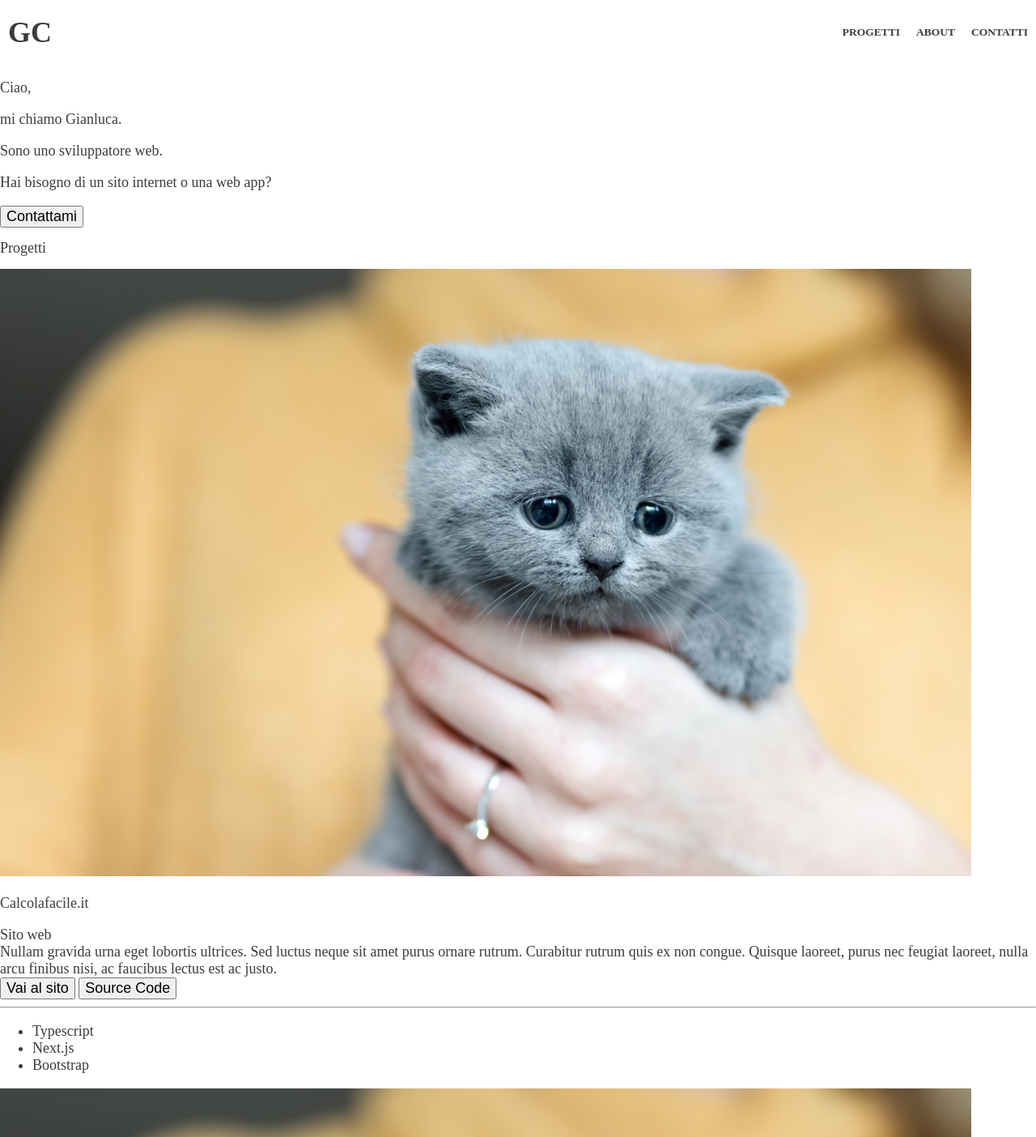
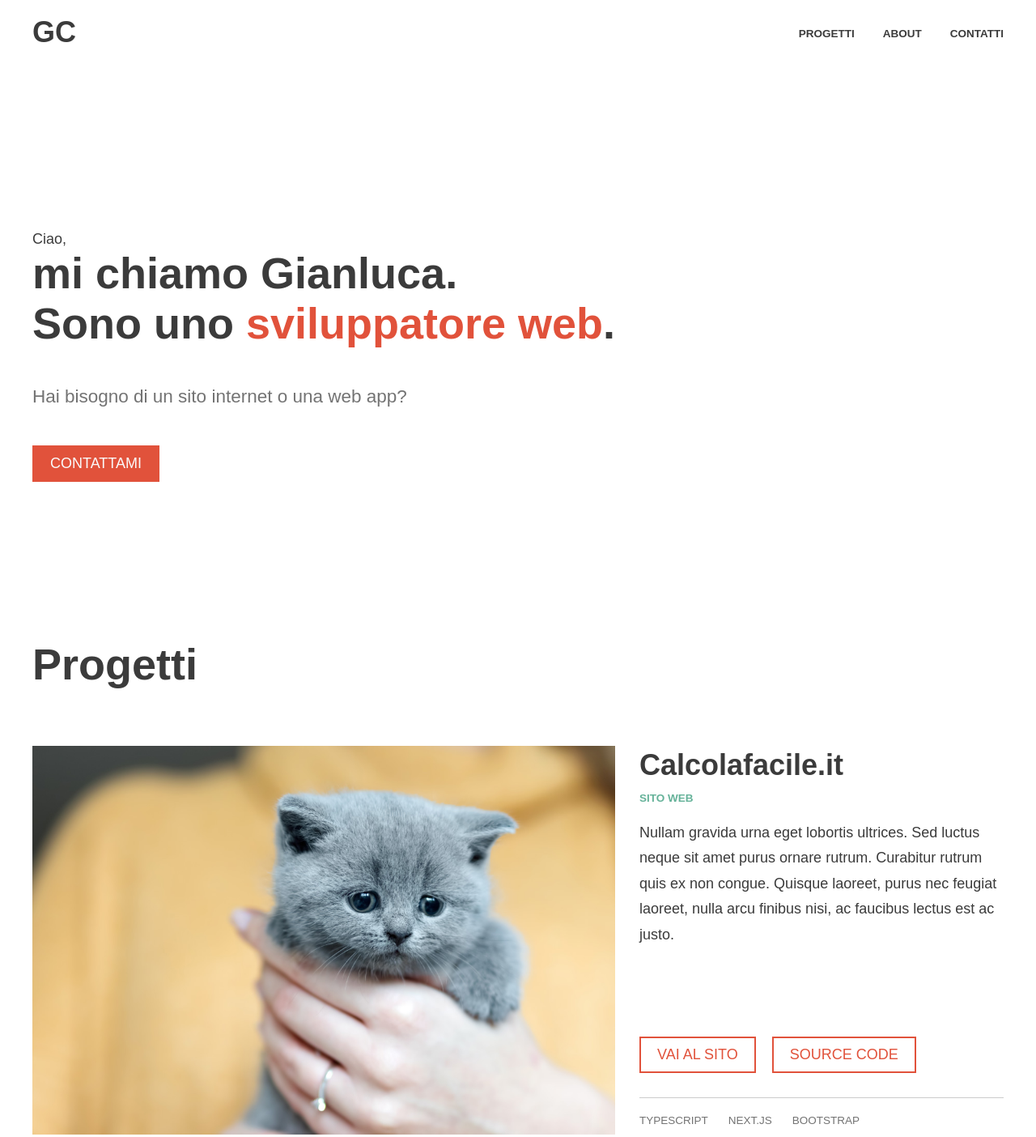
Before and after one commit to Mephid/mephid.github.io, a plain HTML site: page index.html in a window 1280 px wide. Shown: the top 1404 px of the page at 81% size. Drawn offline with Linux system fonts and the light colour scheme.

Commit message:
Second step

```diff
--- a/index.html
+++ b/index.html
@@ -7,31 +7,31 @@
     <link rel="stylesheet" href="/style.css" />
   </head>
   <body>
-    <nav class="nav">
-      <ul class="container nav__list">
-        <li class="nav__link nav__logo">GC</li>
-        <div class="nav__link-container">
+    <div class="navbar">
+      <div class="container navbar__container">
+        <div class="navbar__logo">GC</div>
+        <nav class="nav navbar__nav">
+          <ul>
             <li class="nav__link">Progetti</li>
             <li class="nav__link">About</li>
             <li class="nav__link">Contatti</li>
-        </div>
           </ul>
         </nav>
+      </div>
+    </div>
 
     <header class="hero">
       <div class="container">
-        <p>Ciao,</p>
-        <p class="hero__text hero__text--md">mi chiamo Gianluca.</p>
-        <h1>
+        <div class="hero__text">Ciao,</div>
+        <div class="hero__text hero__text--big">mi chiamo Gianluca.</div>
+        <h1 class="hero__text hero__text--big">
           Sono uno
-          <span class="hero__text hero__text--lg highlighted-primary"
-            >sviluppatore web</span
-          >.
+          <span class="color-primary">sviluppatore web</span>.
         </h1>
-        <p class="hero__text hero__text--sm">
+        <p class="hero__text hero__text--medium color-secondary-text">
           Hai bisogno di un sito internet o una web app?
         </p>
-        <button blass="button button--primary">Contattami</button>
+        <button class="button button--primary">Contattami</button>
       </div>
     </header>
 
@@ -40,17 +40,35 @@
         <h2 class="section__title">Progetti</h2>
         <div class="projects__cards-container">
           <div class="project-card">
-            <img class="project-card__image" src="/img/gattino.jpg" alt="" />
+            <img
+              class="project-card__image project-card__image--left"
+              src="/img/gattino.jpg"
+              alt=""
+            />
+            <div class="project-card__info">
+              <div class="project-card__upper-section">
                 <h3 class="project-card__title">Calcolafacile.it</h3>
                 <div class="project-card__category">Sito web</div>
-            <div class="project-card__description">
-              Nullam gravida urna eget lobortis ultrices. Sed luctus neque sit
-              amet purus ornare rutrum. Curabitur rutrum quis ex non congue.
-              Quisque laoreet, purus nec feugiat laoreet, nulla arcu finibus
-              nisi, ac faucibus lectus est ac justo.
+                <p class="project-card__description">
+                  Nullam gravida urna eget lobortis ultrices. Sed luctus neque
+                  sit amet purus ornare rutrum. Curabitur rutrum quis ex non
+                  congue. Quisque laoreet, purus nec feugiat laoreet, nulla arcu
+                  finibus nisi, ac faucibus lectus est ac justo.
+                </p>
               </div>
-            <button class="button button--primary-outline">Vai al sito</button>
-            <button class="button button--primary-outline">Source Code</button>
+              <div class="project-card__lower-section">
+                <div class="button-group">
+                  <button
+                    class="button-group__button button button--primary-outline"
+                  >
+                    Vai al sito
+                  </button>
+                  <button
+                    class="button-group__button button button--primary-outline"
+                  >
+                    Source Code
+                  </button>
+                </div>
                 <hr class="project-card__divider" />
                 <ul class="project-card__technologies">
                   <li class="project-card__technology">Typescript</li>
@@ -58,18 +76,23 @@
                   <li class="project-card__technology">Bootstrap</li>
                 </ul>
               </div>
+            </div>
+          </div>
 
           <div class="project-card">
-            <img class="project-card__image" src="/img/gattino.jpg" alt="" />
+            <div class="project-card__info">
+              <div class="project-card__upper-section">
                 <h3 class="project-card__title">LetteraturaHorror.it</h3>
                 <div class="project-card__category">Sito web</div>
-            <div class="project-card__description">
-              Nullam gravida urna eget lobortis ultrices. Sed luctus neque sit
-              amet purus ornare rutrum. Curabitur rutrum quis ex non congue.
-              Quisque laoreet, purus nec feugiat laoreet, nulla arcu finibus
-              nisi, ac faucibus lectus est ac justo.
+                <p class="project-card__description">
+                  Nullam gravida urna eget lobortis ultrices. Sed luctus neque
+                  sit amet purus ornare rutrum. Curabitur rutrum quis ex non
+                  congue. Quisque laoreet, purus nec feugiat laoreet, nulla arcu
+                  finibus nisi, ac faucibus lectus est ac justo.
+                </p>
               </div>
-            <button class="project-card__button button button--primary-outline">
+              <div class="project-card__lower-section">
+                <button class="button button--primary-outline">
                   Vai al sito
                 </button>
                 <hr class="project-card__divider" />
@@ -78,6 +101,13 @@
                   <li class="project-card__technology">Bootstrap</li>
                   <li class="project-card__technology">JQuery</li>
                 </ul>
+              </div>
+            </div>
+            <img
+              class="project-card__image project-card__image--right"
+              src="/img/gattino.jpg"
+              alt=""
+            />
           </div>
         </div>
       </div>
@@ -113,7 +143,6 @@
     <footer class="footer">
       <div class="container">
         <div class="copyright">&copy; Cappai Gianluca 2022</div>
-
         <nav class="nav footer__nav">
           <ul class="nav__list">
             <li class="nav__link">Progetti</li>
--- a/style.css
+++ b/style.css
@@ -1,6 +1,6 @@
 :root {
   --text-color: #3b3b3b;
-  --secondary-text-color: #989898;
+  --secondary-text-color: #737373;
   --black: #3b3b3b;
   --gray: #989898;
   --white: #fafafa;
@@ -10,24 +10,45 @@
 
   --font-size: 18px;
   --font-size-sm: 0.75rem;
+  --font-size-md: 1.25rem;
   --font-size-lg: 2rem;
   --font-size-xl: 3rem;
-  --main-font-family: 'Poppins';
+  --font-family-primary: 'Poppins';
   --font-regular: 400;
   --font-bold: 600;
   --font-extrabold: 800;
 
   --spacer: 10px;
+
+  --space-lg: calc(var(--spacer) * 8);
+  --space-md: calc(var(--spacer) * 6);
+  --space: calc(var(--spacer) * 4);
+  --space-sm: calc(var(--spacer) * 3);
+  --space-xs: calc(var(--spacer) * 2);
+  --space-xxs: calc(var(--spacer));
+
+  --container-width: 1200px;
+
+  --navbar-height: 80px;
 }
 
 html {
   box-sizing: border-box;
   font-size: var(--font-size);
-  font-family: var(--main-font-family);
+  font-family: var(--font-family-primary), Sans-Serif;
   color: var(--text-color);
 }
 
 body {
+  margin: 0;
+}
+
+p {
+  line-height: 1.75;
+}
+
+ul {
+  padding: 0;
   margin: 0;
 }
 
@@ -42,43 +63,205 @@ h4,
 h5,
 h6 {
   font-size: var(--font-size);
+  font-weight: var(--font-bold);
+  margin-top: 0;
+  margin-bottom: 0;
+}
+
+p {
+  margin-top: 0;
+  margin-bottom: 0;
+}
+
+/* ------------------------- CONTAINERS ------------------------- */
+
+.container {
+  max-width: var(--container-width);
+  width: 100%;
+  margin-left: auto;
+  margin-right: auto;
+}
+
+/* ------------------------- SECTION ------------------------- */
+
+.section {
+  margin-bottom: var(--space-lg);
+}
+
+.section__title {
+  line-height: 0.75em;
+  font-size: var(--font-size-xl);
+  margin-bottom: var(--space-lg);
+}
+
+/* ------------------------- BUTTONS ------------------------- */
+
+.button {
+  border-radius: 0;
+  padding: var(--space-xxs) var(--space-xs);
+  text-transform: uppercase;
+  border: solid;
+}
+
+.button--primary {
+  background-color: var(--primary);
+  border: 2px solid var(--primary);
+  color: var(--white);
+}
+
+.button--primary-outline {
+  background-color: transparent;
+  border: 2px solid var(--primary);
+  color: var(--primary);
   font-weight: var(--font-regular);
 }
 
-/* TEMP */
-img {
-  max-width: 100%;
+/* ------------------------- BUTTON-GROUP ------------------------- */
+
+.button-group {
+  display: flex;
+  flex-wrap: wrap;
+  /* FAKE GAP on container */
+  margin-top: calc(-1 * var(--space-xs));
+  margin-left: calc(-1 * var(--space-xs));
+}
+
+.button-group__button {
+  flex: 0 0 auto;
+  /* FAKE GAP on element */
+  margin-top: var(--space-xs);
+  margin-left: var(--space-xs);
+}
+
+/* ------------------------- UTILITIES ------------------------- */
+
+.color-primary {
+  color: var(--primary);
+}
+
+.color-secondary-text {
+  color: var(--secondary-text-color);
+}
+
+/* ------------------------- NAVBAR ------------------------- */
+
+.navbar {
+  height: var(--navbar-height);
+}
+
+.navbar__container {
+  display: flex;
+  justify-content: space-between;
+  align-items: center;
+  height: inherit;
+}
+
+.navbar__logo {
+  font-weight: var(--font-extrabold);
+  font-size: var(--font-size-lg);
+  display: flex;
+  align-items: center;
 }
 
 /* ------------------------- NAV ------------------------- */
 
-.nav {
-  height: calc(var(--spacer) * 8);
-}
-
-.nav__list {
-  height: 100%;
-  display: flex;
-  justify-content: space-between;
-  align-items: center;
-  list-style: none;
-  margin-top: 0;
-  margin-bottom: 0;
-  padding-left: 0;
-}
-
-.nav__link-container {
-  display: flex;
+.nav__link {
+  display: inline;
   font-size: var(--font-size-sm);
   font-weight: var(--font-bold);
   text-transform: uppercase;
 }
 
-.nav__logo {
-  font-weight: var(--font-extrabold);
-  font-size: var(--font-size-lg);
+.nav__link:not(:first-child) {
+  padding-left: var(--space-sm);
 }
 
-.nav__link {
-  padding: var(--spacer);
+/* ------------------------- HERO ------------------------- */
+
+.hero {
+  height: calc(100vh - var(--navbar-height));
+  max-height: 1080px;
+  display: flex;
+  align-items: center;
 }
+
+.hero__text--big {
+  font-size: var(--font-size-xl);
+  font-weight: var(--font-extrabold);
+}
+
+.hero__text--medium {
+  margin-top: var(--space);
+  margin-bottom: var(--space);
+  font-size: var(--font-size-md);
+}
+
+/* ------------------------- PROJECT-CARD ------------------------- */
+
+.project-card {
+  display: flex;
+}
+
+.project-card:not(:last-child) {
+  margin-bottom: var(--space-lg);
+}
+
+.project-card__info {
+  display: flex;
+  flex-direction: column;
+  justify-content: space-between;
+}
+
+.project-card__title {
+  font-size: var(--font-size-lg);
+  line-height: 0.75em;
+  margin-top: var(--space-xxs);
+}
+
+.project-card__category {
+  font-size: var(--font-size-sm);
+  color: var(--secondary);
+  text-transform: uppercase;
+  font-weight: var(--font-bold);
+  margin-top: var(--space-xs);
+  margin-bottom: var(--space-xs);
+}
+
+.project-card__image {
+  object-fit: cover;
+  width: 720px;
+  height: 480px;
+}
+
+.project-card__image--left {
+  margin-right: var(--space-sm);
+}
+
+.project-card__image--right {
+  margin-left: var(--space-sm);
+}
+
+.project-card__divider {
+  margin-top: var(--space-sm);
+  margin-bottom: var(--space-xs);
+  height: 1px;
+  background-color: #ccc;
+  border: none;
+}
+
+.project-card__technologies {
+  list-style: none;
+  line-height: 0.75em;
+  color: var(--secondary-text-color);
+  margin-bottom: var(--space-xxs);
+}
+
+.project-card__technology {
+  display: inline;
+  font-size: var(--font-size-sm);
+  text-transform: uppercase;
+}
+
+.project-card__technology:not(:first-child) {
+  margin-left: var(--space-xs);
+}
```
Lines whose indentation alone changed are shown as unchanged.
